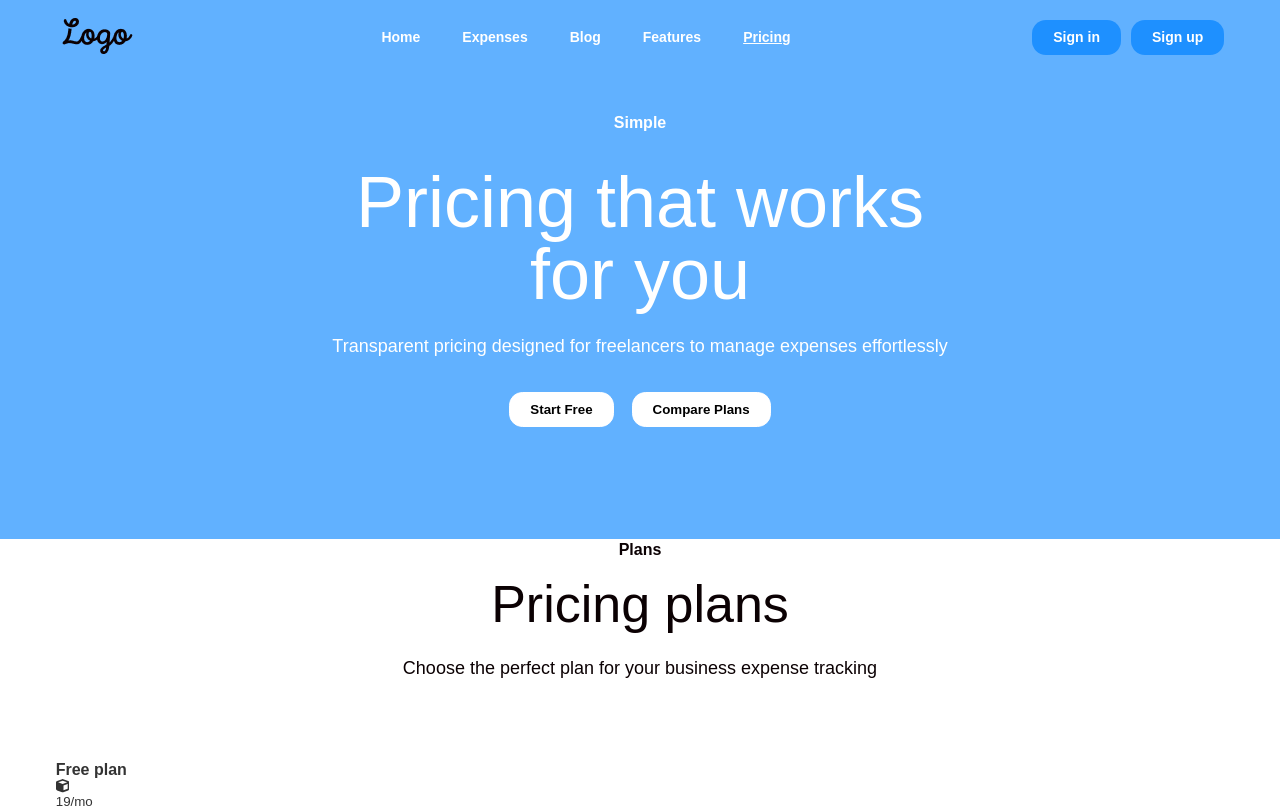
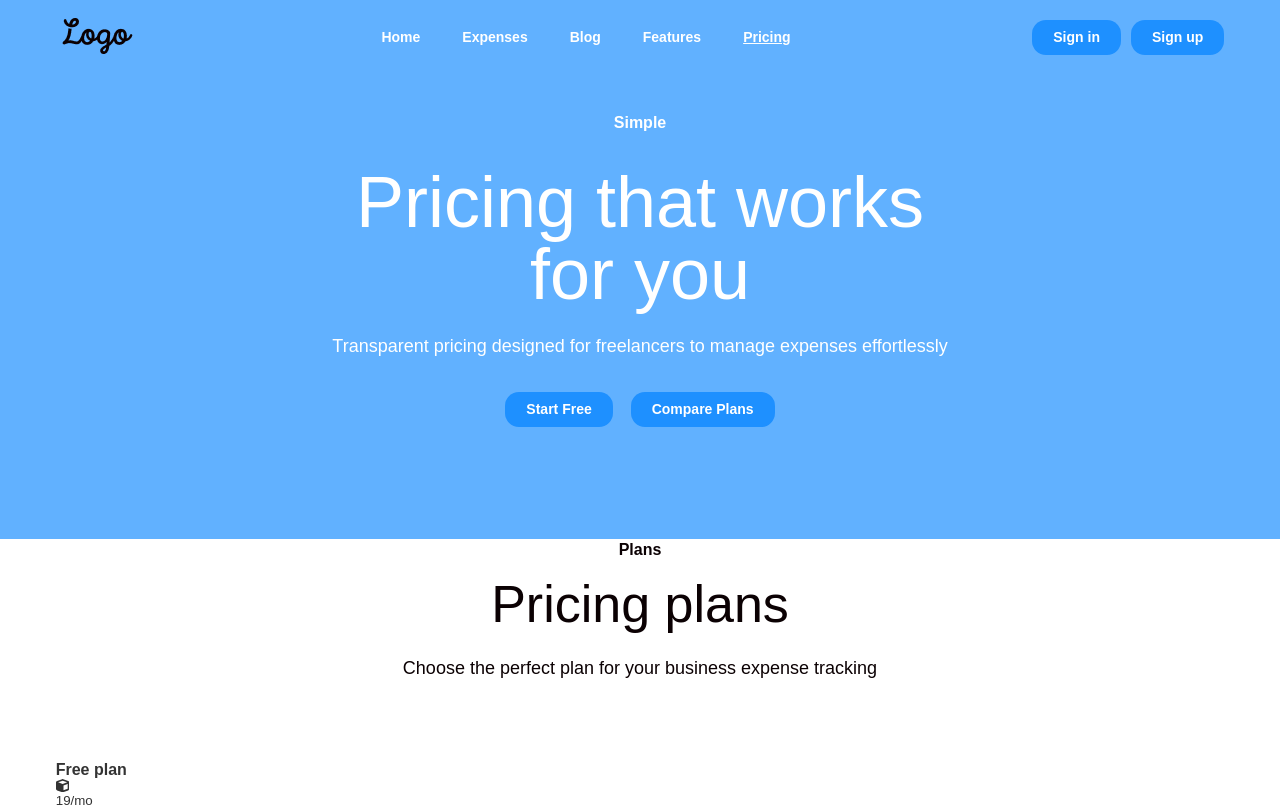
Before and after one commit to subzero783/receipt-scan, a Next.js app: page /pricing in a window 1280 px wide. Shown: the top 808 px of the page. Built offline with nearby package versions, Linux system fonts and the light colour scheme; no server answers; a web font is replaced by a local one.

Commit message:
Worked n HeroSectionTwo css

```diff
--- a/app/pricing/page.jsx
+++ b/app/pricing/page.jsx
@@ -5,10 +5,11 @@ import FAQs from "@/components/FAQs";
 import CallToAction from "@/components/CallToAction";
 
 const PricingPage = () => {
-  const hero_section = siteData[4].pricing_page.hero_section;
-  const pricing_plans = siteData[4].pricing_page.pricing_plans;
-  const faqs = siteData[4].pricing_page.faqs;
-  const cta = siteData[4].pricing_page.cta;
+  const pricing_page = siteData[4].pricing_page;
+  const hero_section = pricing_page.hero_section;
+  const pricing_plans = pricing_page.pricing_plans;
+  const faqs = pricing_page.faqs;
+  const cta = pricing_page.cta;
 
   return (
     <div className="pricing-page">
--- a/assets/styles/hero-section-two.css
+++ b/assets/styles/hero-section-two.css
@@ -20,6 +20,7 @@
         margin-bottom: 32px;
       }
       .buttons {
+        font-size: 14px;
         > a:first-of-type {
           margin-right: 18px;
         }
--- a/components/HeroSectionTwo.jsx
+++ b/components/HeroSectionTwo.jsx
@@ -17,7 +17,7 @@ const HeroSectionTwo = ({ data }) => {
                   <Link
                     key={index}
                     href={item.link}
-                    className="btn btn-third"
+                    className="btn btn-primary"
                   >
                     {item.text}
                   </Link>
```
